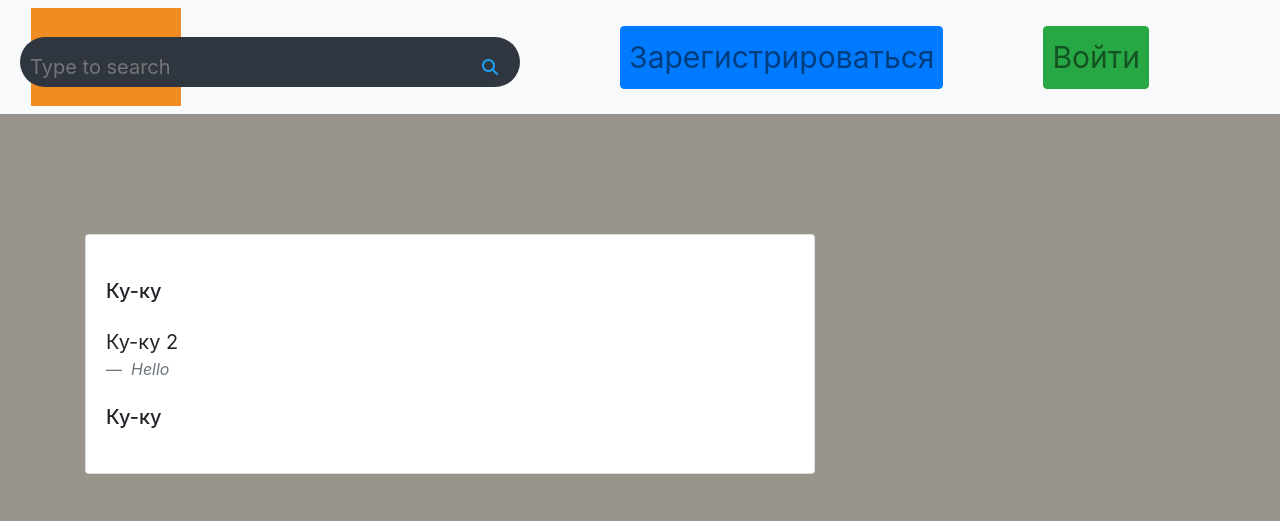
After one commit to smal-owl/who-know, a Flask app: page /tasks in a window 1280 px wide. The commit adds this page. Shown: the top 521 px of the page. Run offline with Flask 2, Linux system fonts and the light colour scheme; some libraries are stand-ins or nearby versions.

Commit message:
Добавил Домен tasks

```diff
--- a/main.py
+++ b/main.py
@@ -1,7 +1,7 @@
 from flask import Flask, render_template
 from flask_login import LoginManager, login_user, login_required, logout_user
 from werkzeug.utils import redirect
-from waitress import serve
+'''from waitress import serve'''
 
 from flask_restful import reqparse, abort, Api, Resource
 
@@ -93,6 +93,12 @@ def logout():
     logout_user()
     return redirect("/")
 
+@app.route('/tasks')
+def tasks():
+    logout_user()
+    return render_template('tasks.html')
+
+
 
 @login_manager.user_loader
 def load_user(user_id):
@@ -111,5 +117,5 @@ if __name__ == '__main__':
     api.add_resource(us_re.UsersResource, '/api/v2/users/<int:user_id>')
 
     db_session.global_init("db/blogs.db")
-    """app.run(port=8080, host='127.0.0.1')"""
-    serve(app, host='0.0.0.0', port=5000)
+    app.run(port=8080, host='127.0.0.1')
+    '''serve(app, host='0.0.0.0', port=5000)'''
--- a/templates/base.html
+++ b/templates/base.html
@@ -18,7 +18,7 @@
     				<a class="navbar-brand" href="/logout">{{ current_user.name }}</a>
 				{% else %}
 				<div class="container-fluid">
-					<a href="#" class="navbar-brad"><img src="/static/img/test-logo.jpg"></a>
+					<a href="/" class="navbar-brad"><img src="/static/img/test-logo.jpg"></a>
 					<div class="collapse navbar-collapse" id="navbarResponsive">
 						<ul class="navbar-nav ml-auto">
 							<li class="nav-item">
@@ -42,33 +42,8 @@
 			</nav>
 		</header>
 		<main class="mt-5 pt-5">
-			<div class="container">
-				<section class="mt-4">
-					<div class="row">
-						<div class="col-md-8 mb-4">
-							<div class="card mb-4 wow fadeIn">
-								<div class="card-body">
-									<p class="h5 my-4">Ку-ку</p>
-
-									<blockquote class="blockquote">
-										<p class="mb-0 ">
-											Ку-ку 2
-										</p>
-										<footer class="blockquote-footer">
-											<cite title="Hello">
-												Hello
-											</cite>
-										</footer>
-									</blockquote>
-
-									<p class="h5 my-4">Ку-ку</p>
-
-								</div>
-							</div>
-						</div>
-					</div>
-				</section>
-			</div>
+			{% block content %}
+			{% endblock %}
 		</main>
 	</body>
 </html>
--- /dev/null
+++ b/templates/tasks.html
@@ -0,0 +1,31 @@
+{% extends "base.html" %}
+
+{% block content %}
+<div class="container">
+    <section class="mt-4">
+        <div class="row">
+            <div class="col-md-8 mb-4">
+                <div class="card mb-4 wow fadeIn">
+                    <div class="card-body">
+                        <p class="h5 my-4">Ку-ку</p>
+
+                        <blockquote class="blockquote">
+                            <p class="mb-0 ">
+                                Ку-ку 2
+                            </p>
+                            <footer class="blockquote-footer">
+                                <cite title="Hello">
+                                    Hello
+                                </cite>
+                            </footer>
+                        </blockquote>
+
+                        <p class="h5 my-4">Ку-ку</p>
+
+                    </div>
+                </div>
+            </div>
+        </div>
+    </section>
+</div>
+{% endblock %}
```
